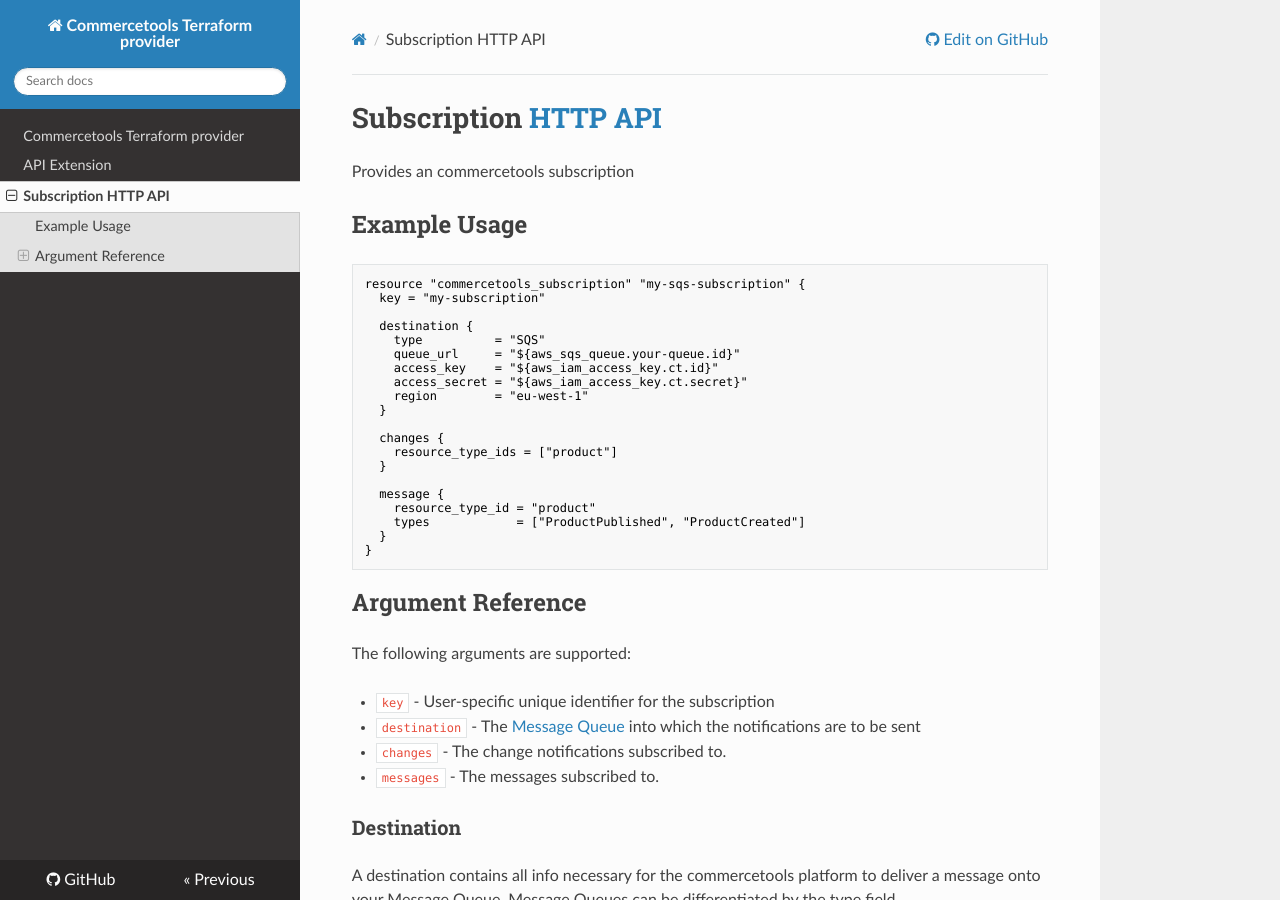
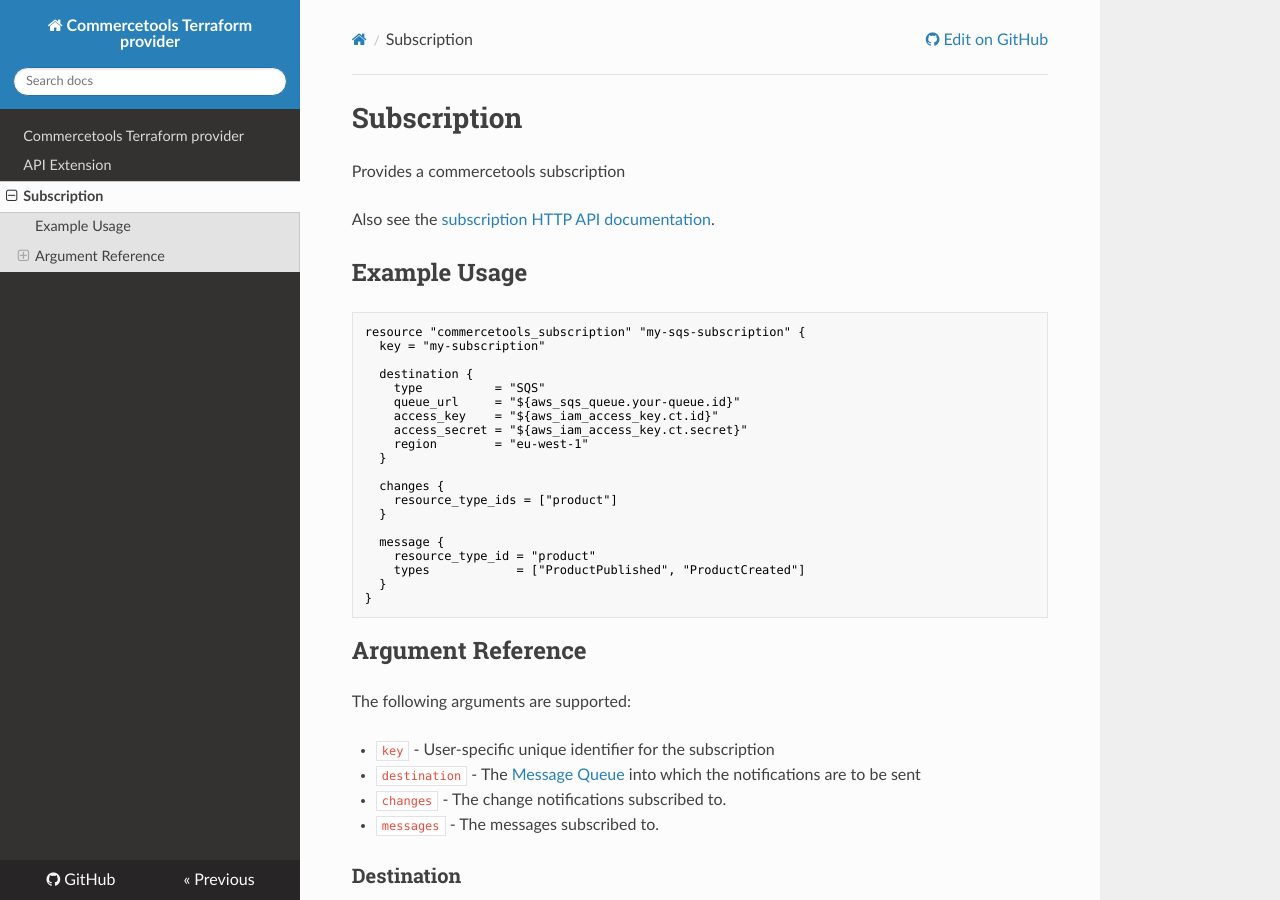
Before and after one commit to labd/terraform-provider-commercetools, an MkDocs documentation site: the page built from docs/resource_subscription.md, in a window 1280 px wide and 900 px high. Built offline with MkDocs 1.6.1, drawn with Linux system fonts in a browser that asks for light colours; nearby versions of some CDN libraries.

Commit message:
addinfg links to http docs

```diff
--- a/docs/resource_subscription.md
+++ b/docs/resource_subscription.md
@@ -1,6 +1,8 @@
-# Subscription [HTTP API](https://docs.commercetools.com/http-api-projects-subscriptions.html)
+# Subscription
 
-Provides an commercetools subscription
+Provides a commercetools subscription
+
+Also see the [subscription HTTP API documentation](https://docs.commercetools.com/http-api-projects-subscriptions.html).
 
 ## Example Usage
 
```
Also changed, not shown: docs/resource_api_extension.md (+3 -1 lines).
